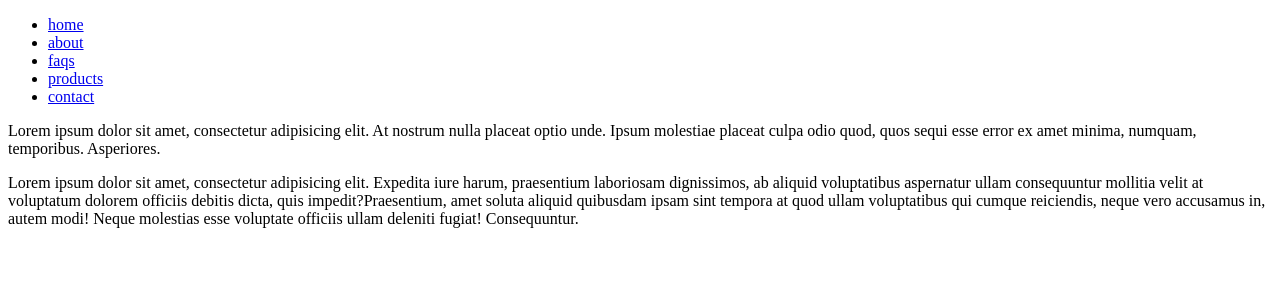
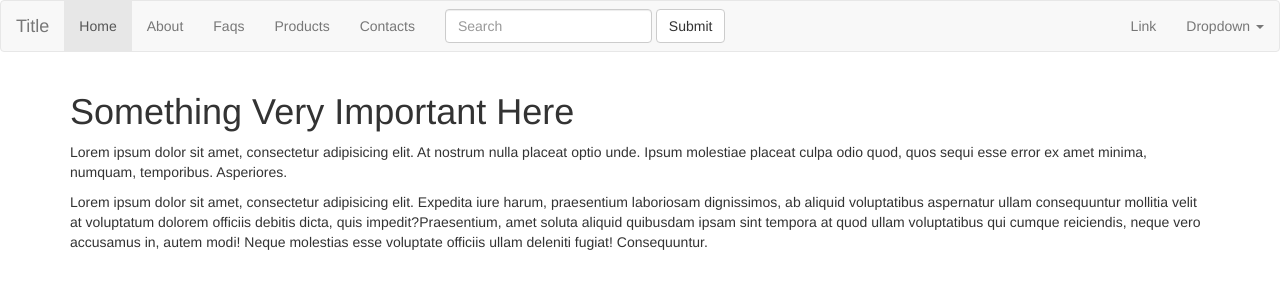
Before and after one commit to thomashorta31/emerging-technology, a plain HTML site: page index.html in a window 1280 px wide. Drawn offline with nearby package versions, Linux system fonts and the light colour scheme.

Commit message:
add bootstrap and nav

```diff
--- a/index.html
+++ b/index.html
@@ -3,19 +3,54 @@
 <head>
 	<meta charset="UTF-8">
 	<title>Revolution</title>
+	<link rel="stylesheet" type="text/css" href="bower_components/bootstrap/dist/css/bootstrap.min.css">
+	<link rel="stylesheet" type="text/css" href="css/application.css">
 </head>
 <body>
+<nav class="navbar navbar-default" role="navigation">
+	<!-- Brand and toggle get grouped for better mobile display -->
+	<div class="navbar-header">
+		<button type="button" class="navbar-toggle" data-toggle="collapse" data-target=".navbar-ex1-collapse">
+			<span class="sr-only">Toggle navigation</span>
+			<span class="icon-bar"></span>
+			<span class="icon-bar"></span>
+			<span class="icon-bar"></span>
+		</button>
+		<a class="navbar-brand" href="#">Title</a>
+	</div>
+
+	<!-- Collect the nav links, forms, and other content for toggling -->
+	<div class="collapse navbar-collapse navbar-ex1-collapse">
+		<ul class="nav navbar-nav">
+			<li class="active"><a href="#">Home</a></li>
+			<li><a href="#">About</a></li>
+			<li><a href="#">Faqs</a></li>
+			<li><a href="#">Products</a></li>
+			<li><a href="#">Contacts</a></li>
+		</ul>
+		<form class="navbar-form navbar-left" role="search">
+			<div class="form-group">
+				<input type="text" class="form-control" placeholder="Search">
+			</div>
+			<button type="submit" class="btn btn-default">Submit</button>
+		</form>
+		<ul class="nav navbar-nav navbar-right">
+			<li><a href="#">Link</a></li>
+			<li class="dropdown">
+				<a href="#" class="dropdown-toggle" data-toggle="dropdown">Dropdown <b class="caret"></b></a>
+				<ul class="dropdown-menu">
+					<li><a href="#">Action</a></li>
+					<li><a href="#">Another action</a></li>
+					<li><a href="#">Something else here</a></li>
+					<li><a href="#">Separated link</a></li>
+				</ul>
+			</li>
+		</ul>
+	</div><!-- /.navbar-collapse -->
+</nav>
 	<div class="container">
 		<header></header>
-		<nav>
-			<ul>
-				<li><a href="#">home</a></li>
-				<li><a href="#">about</a></li>
-				<li><a href="#">faqs</a></li>
-				<li><a href="#">products</a></li>
-				<li><a href="#">contact</a></li>
-			</ul>
-		</nav>
+		<h1>Something Very Important Here</h1>
 		<div class="primary-content">
 			<p>Lorem ipsum dolor sit amet, consectetur adipisicing elit. At nostrum nulla placeat optio unde. Ipsum molestiae placeat culpa odio quod, quos sequi esse error ex amet minima, numquam, temporibus. Asperiores.</p>
 		</div>
```
